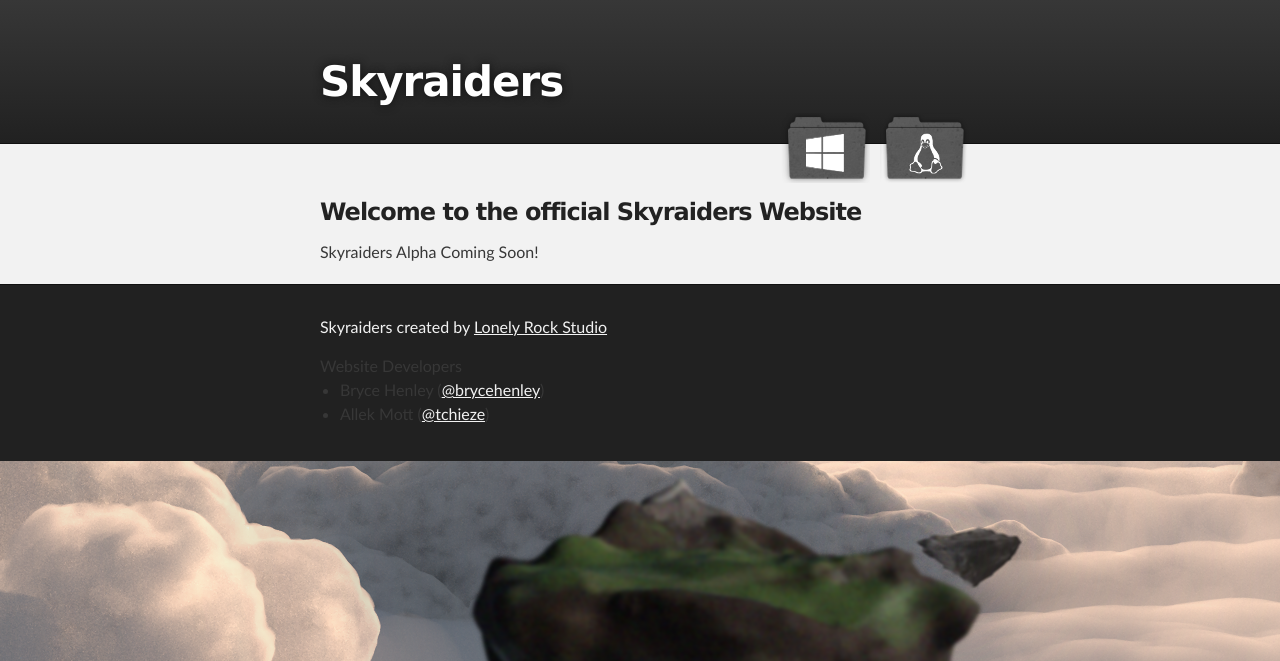
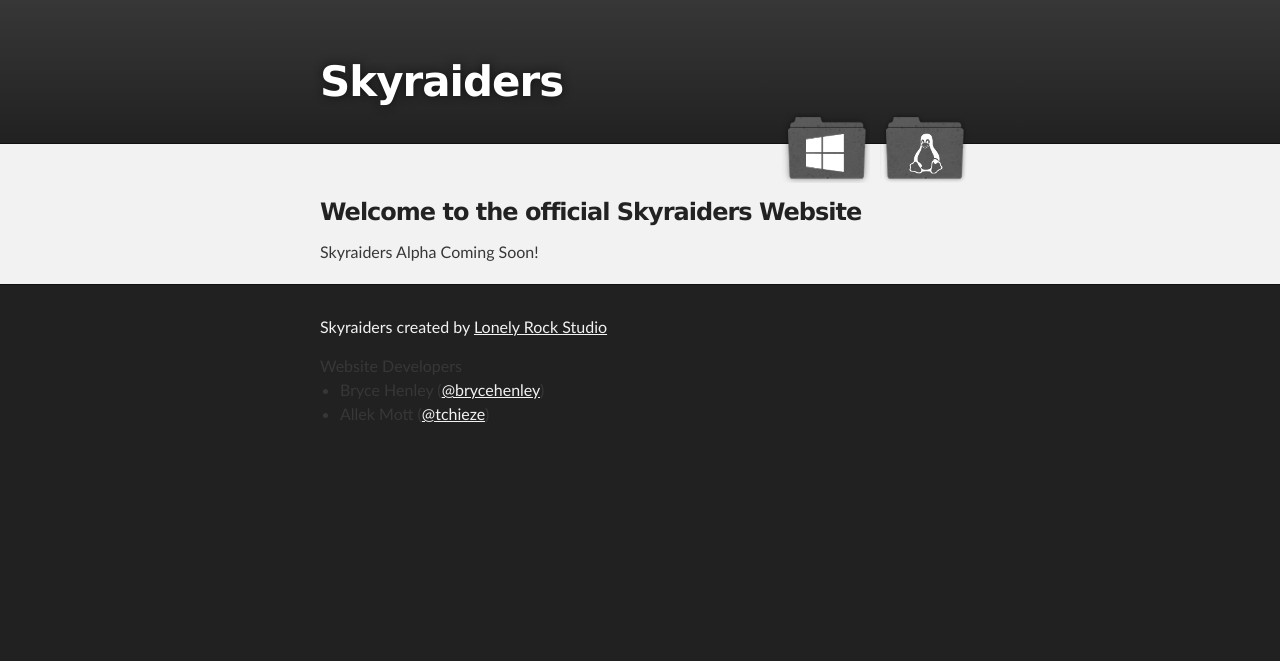
Before and after one commit to SysStudio/skyraiders-web, a PHP site: page / in a window 1280 px wide. Shown: the top 661 px of the page. Run offline with PHP 8.4, Linux system fonts and the light colour scheme.

Commit message:
background image

```diff
--- a/stylesheets/stylesheet.css
+++ b/stylesheets/stylesheet.css
@@ -51,7 +51,7 @@ Theme Styles
 body {
   box-sizing: border-box;
   color:#373737;
-  background-image: url("/images/Skyraiders_Web_Background.png");
+  background: #212121;
   font-size: 16px;
   font-family: 'Myriad Pro', Calibri, Helvetica, Arial, sans-serif;
   line-height: 1.5;
```
